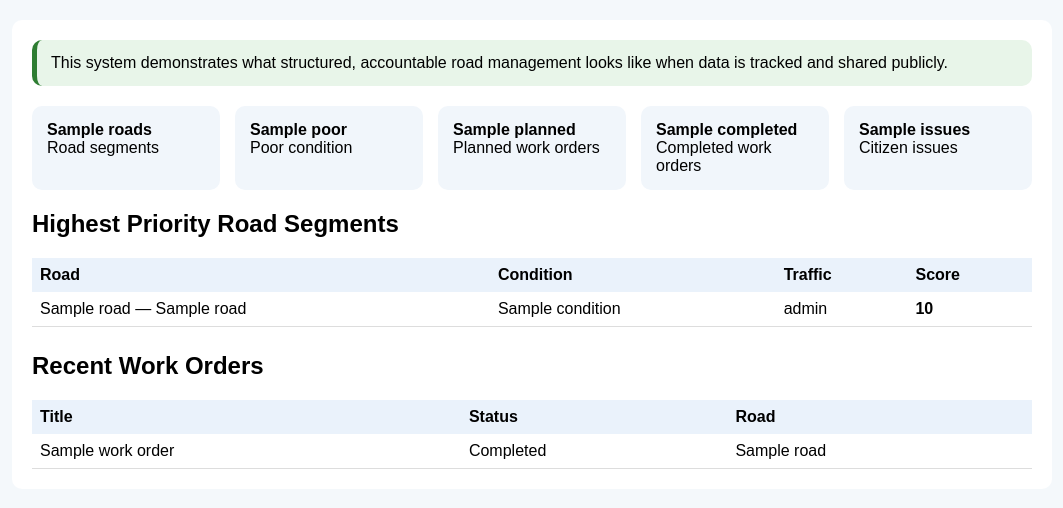
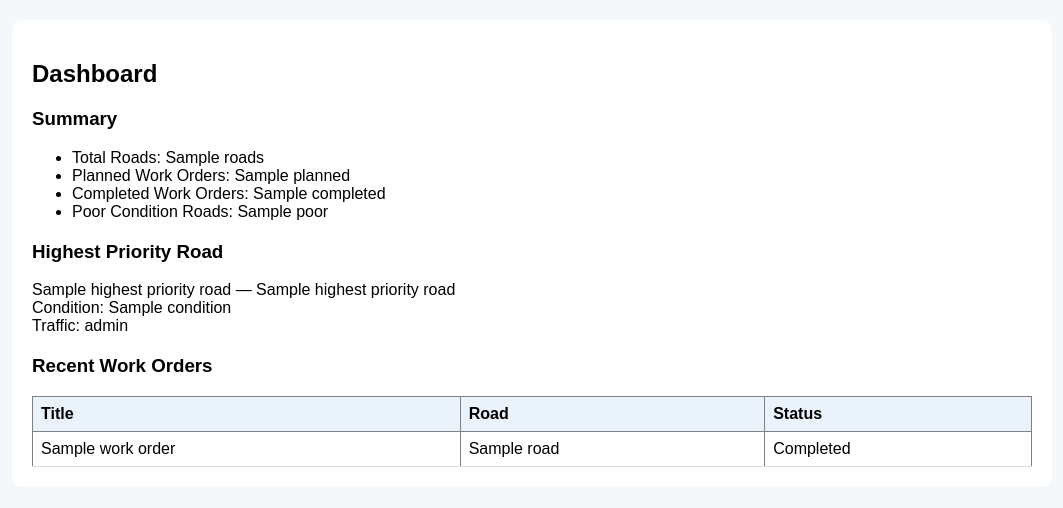
Before and after one commit to zibblezach-ux/clinton-roadtrack, a Python web app: template templates/dashboard.html in a window 1280 px wide. Shown: the part 128-636 px from the top of the page, without its empty margins (108-1171 px from the left). Run offline with Jinja, Linux system fonts and the light colour scheme; the template is opened without the code that fills it: most values are stand-ins (such as "Sample title", 1, 10 or a date in 2020).

Commit message:
Add files via upload

```diff
--- a/templates/dashboard.html
+++ b/templates/dashboard.html
@@ -1,78 +1,46 @@
 {% extends "base.html" %}
 {% block content %}
 
-<div style="background:#e8f5e9;padding:14px;border-radius:10px;margin-bottom:20px;border-left:5px solid #2e7d32;">
-  This system demonstrates what structured, accountable road management looks like when data is tracked and shared publicly.
-</div>
+<h2>Dashboard</h2>
 
-<!-- STATS -->
-<div style="display:flex;gap:15px;flex-wrap:wrap;margin-bottom:20px;">
+<h3>Summary</h3>
+<ul>
+  <li>Total Roads: {{ counts.roads }}</li>
+  <li>Planned Work Orders: {{ counts.planned }}</li>
+  <li>Completed Work Orders: {{ counts.completed }}</li>
+  <li>Poor Condition Roads: {{ counts.poor }}</li>
+</ul>
 
-  <div style="flex:1;background:#f1f6fb;padding:15px;border-radius:10px;">
-    <strong>{{ counts.roads }}</strong><br>
-    Road segments
-  </div>
+<h3>Highest Priority Road</h3>
+{% if highest_priority_road %}
+  <p>
+    {{ highest_priority_road.name }} —
+    {{ highest_priority_road.segment_name }}<br>
+    Condition: {{ highest_priority_road.condition }}<br>
+    Traffic: {{ highest_priority_road.traffic_level }}
+  </p>
+{% else %}
+  <p>No roads available</p>
+{% endif %}
 
-  <div style="flex:1;background:#f1f6fb;padding:15px;border-radius:10px;">
-    <strong>{{ counts.poor }}</strong><br>
-    Poor condition
-  </div>
-
-  <div style="flex:1;background:#f1f6fb;padding:15px;border-radius:10px;">
-    <strong>{{ counts.planned }}</strong><br>
-    Planned work orders
-  </div>
-
-  <div style="flex:1;background:#f1f6fb;padding:15px;border-radius:10px;">
-    <strong>{{ counts.completed }}</strong><br>
-    Completed work orders
-  </div>
-
-  <div style="flex:1;background:#f1f6fb;padding:15px;border-radius:10px;">
-    <strong>{{ counts.issues }}</strong><br>
-    Citizen issues
-  </div>
-
-</div>
-
-<!-- TOP PRIORITY -->
-<h2>Highest Priority Road Segments</h2>
-
-<table>
+<h3>Recent Work Orders</h3>
+{% if recent_work_orders %}
+  <table border="1" cellpadding="6">
     <tr>
+      <th>Title</th>
       <th>Road</th>
-  <th>Condition</th>
-  <th>Traffic</th>
-  <th>Score</th>
+      <th>Status</th>
     </tr>
-
-{% for road, score in scored %}
+    {% for w in recent_work_orders %}
     <tr>
-  <td>{{ road.name }} — {{ road.segment_name }}</td>
-  <td>{{ road.condition }}</td>
-  <td>{{ road.traffic_level }}</td>
-  <td><b>{{ score }}</b></td>
+      <td>{{ w.title }}</td>
+      <td>{{ w.road.name if w.road else "" }}</td>
+      <td>{{ w.status }}</td>
     </tr>
     {% endfor %}
   </table>
-
-<!-- WORK ORDERS -->
-<h2 style="margin-top:25px;">Recent Work Orders</h2>
-
-<table>
-<tr>
-  <th>Title</th>
-  <th>Status</th>
-  <th>Road</th>
-</tr>
-
-{% for w in work_orders %}
-<tr>
-  <td>{{ w.title }}</td>
-  <td>{{ w.status }}</td>
-  <td>{{ w.road.name }}</td>
-</tr>
-{% endfor %}
-</table>
+{% else %}
+  <p>No work orders yet</p>
+{% endif %}
 
 {% endblock %}
```
Lines whose indentation alone changed are shown as unchanged.
